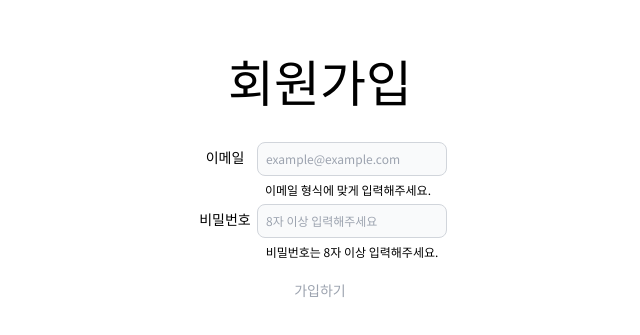
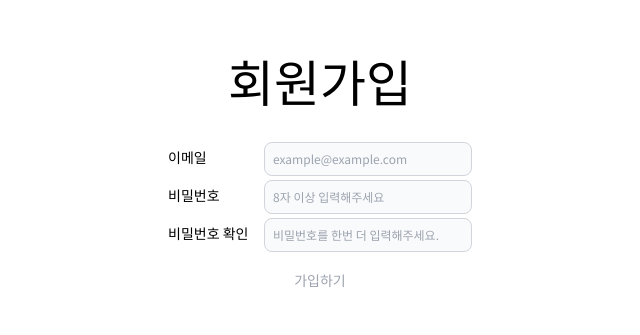
Before and after one commit to FROM-minyoung/wanted-pre-onboarding-challenge-fe-1, a React (Create React App) app in the folder front-end/: page /signup in a window 1280 px wide. Shown: the part 165-500 px from the top of the page, without its empty margins (320-960 px from the left). Built offline with nearby package versions, Linux system fonts and the light colour scheme.

Commit message:
Refactor: 회원가입시 비밀번호 확인 추가

```diff
--- a/front-end/src/pages/SignUp.tsx
+++ b/front-end/src/pages/SignUp.tsx
@@ -14,6 +14,7 @@ export default function SignUp() {
   const [email, setEmail] = useState<string>("");
   const [isEmailCheck, setIsEmailCheck] = useState(false);
   const [password, setPassword] = useState<string>("");
+  const [confirmPassword, setConfirmPassword] = useState<string>("");
   const [isPasswordBoolean, setIsPasswordBoolean] = useState(false);
 
   const changeEmail = (e: React.ChangeEvent<HTMLInputElement>) => {
@@ -24,9 +25,20 @@ export default function SignUp() {
       setIsEmailCheck(false);
     }
   };
+
   const changePw = (e: React.ChangeEvent<HTMLInputElement>) => {
     setPassword(e.currentTarget.value);
-    if (e.currentTarget.value?.length >= 8) {
+    if (e.currentTarget.value.length < 8) {
+      setIsPasswordBoolean(false);
+    }
+  };
+
+  const checkPassword = (e: React.ChangeEvent<HTMLInputElement>) => {
+    setConfirmPassword(e.currentTarget.value);
+    if (
+      e.currentTarget.value.length >= 8 &&
+      password === e.currentTarget.value
+    ) {
       setIsPasswordBoolean(true);
     } else {
       setIsPasswordBoolean(false);
@@ -50,9 +62,9 @@ export default function SignUp() {
     <div className="max-w-screen-lg mt-52 m-auto">
       <div className="flex flex-col items-center">
         <div className="mb-5 text-[50px]">회원가입</div>
-        <div className="flex-col text-center">
+        <div className="flex-col text-left">
           <div className="flex items-center">
-            <span className="w-16 text-sm">이메일</span>
+            <span className="w-24 text-sm">이메일</span>
             <input
               type="text"
               value={email}
@@ -67,14 +79,9 @@ export default function SignUp() {
               }
             />
           </div>
-          {!isEmailCheck ? (
-            <span className="text-left text-xs ml-14">
-              이메일 형식에 맞게 입력해주세요.
-            </span>
-          ) : null}
 
           <div className="flex items-center">
-            <span className="w-16 text-sm">비밀번호</span>
+            <span className="w-24 text-sm">비밀번호</span>
             <input
               type="password"
               value={password}
@@ -89,15 +96,26 @@ export default function SignUp() {
               }
             />
           </div>
-          {!isPasswordBoolean ? (
-            <span className="text-left text-xs ml-16">
-              비밀번호는 8자 이상 입력해주세요.
-            </span>
-          ) : null}
+          <div className="flex items-center">
+            <span className="w-24 text-sm">비밀번호 확인</span>
+            <input
+              type="password"
+              value={confirmPassword}
+              onChange={checkPassword}
+              placeholder="비밀번호를 한번 더 입력해주세요."
+              className={
+                password === ""
+                  ? mainInputStyle
+                  : isPasswordBoolean
+                  ? correctInputStyle
+                  : incorrectInputStyle
+              }
+            />
+          </div>
         </div>
         <button
           onClick={SubmitUserInformation}
-          className="text-sm mt-3 px-2 py-1.5 rounded-lg transition duration-200 disabled:text-gray-400"
+          className="text-sm mt-3 px-2 py-1.5 rounded-lg transition duration-200 hover:underline disabled:text-gray-400 disabled:cursor-not-allowed disabled:hover:no-underline"
           disabled={!isEmailCheck || !isPasswordBoolean}
         >
           가입하기
--- a/front-end/src/styles/style.tsx
+++ b/front-end/src/styles/style.tsx
@@ -1,5 +1,5 @@
 export const mainInputStyle =
-  "mt-1 block p-2 text-gray-900 border border-gray-300 rounded-lg bg-gray-50 sm:text-xs";
+  "w-52 mt-1 block p-2 text-gray-900 border border-gray-300 rounded-lg bg-gray-50 sm:text-xs";
 
 export const mainButtonStyle =
   "text-sm mt-3 px-2 py-1.5 rounded-lg hover:bg-gray-200 transition duration-200";
@@ -10,7 +10,7 @@ export const screenStyle =
 export const hoberButtonStyle = "hover:underline";
 
 export const correctInputStyle =
-  "bg-green-50 border-2  border-green-500 text-xs rounded-lg  block p-2 mt-1";
+  "w-52 bg-green-50 border-2  border-green-500 text-xs rounded-lg  block p-2 mt-1";
 
 export const incorrectInputStyle =
-  "bg-red-50 border-2  border-red-500 text-xs rounded-lg  block p-2 mt-1";
+  "w-52 bg-red-50 border-2  border-red-500 text-xs rounded-lg  block p-2 mt-1";
```
